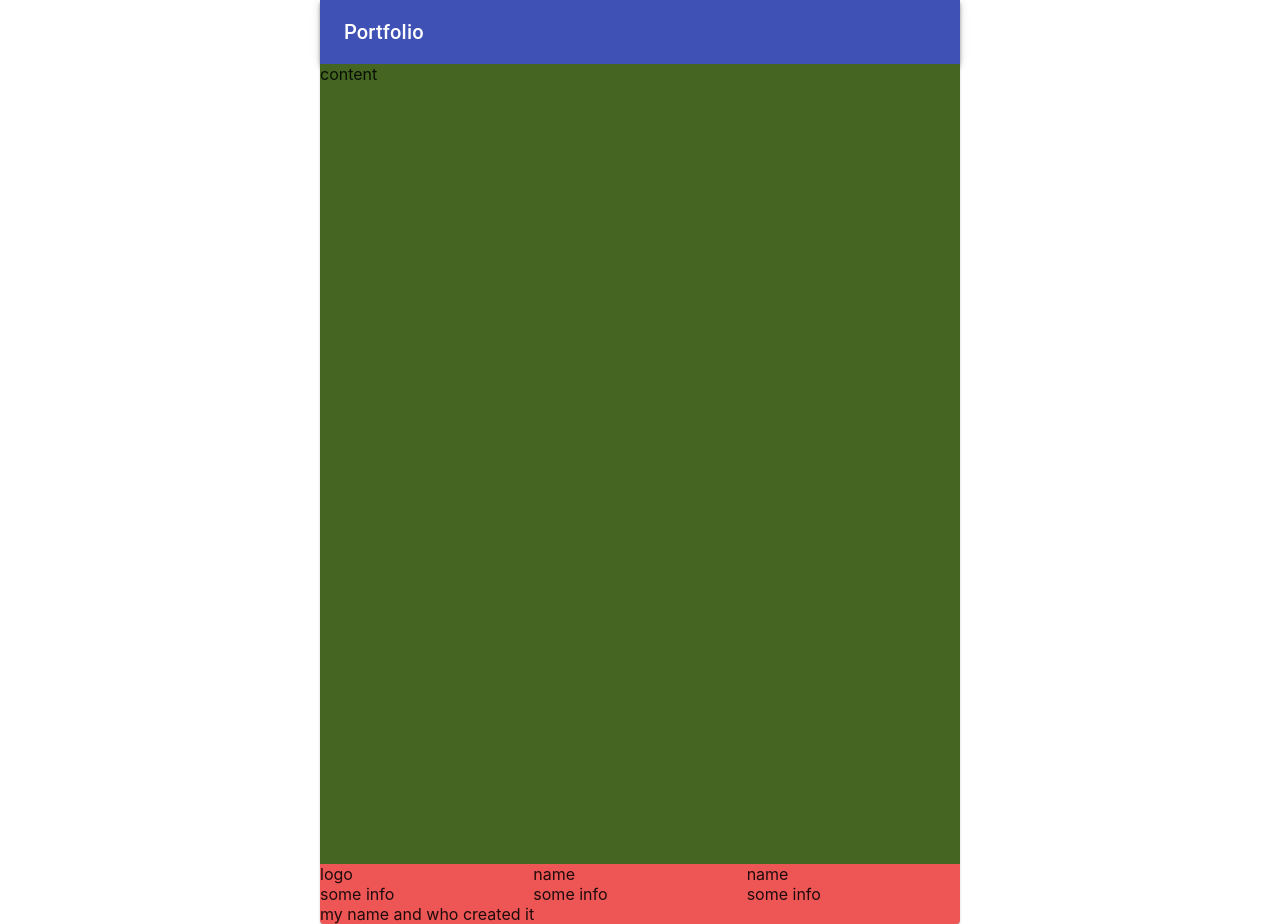
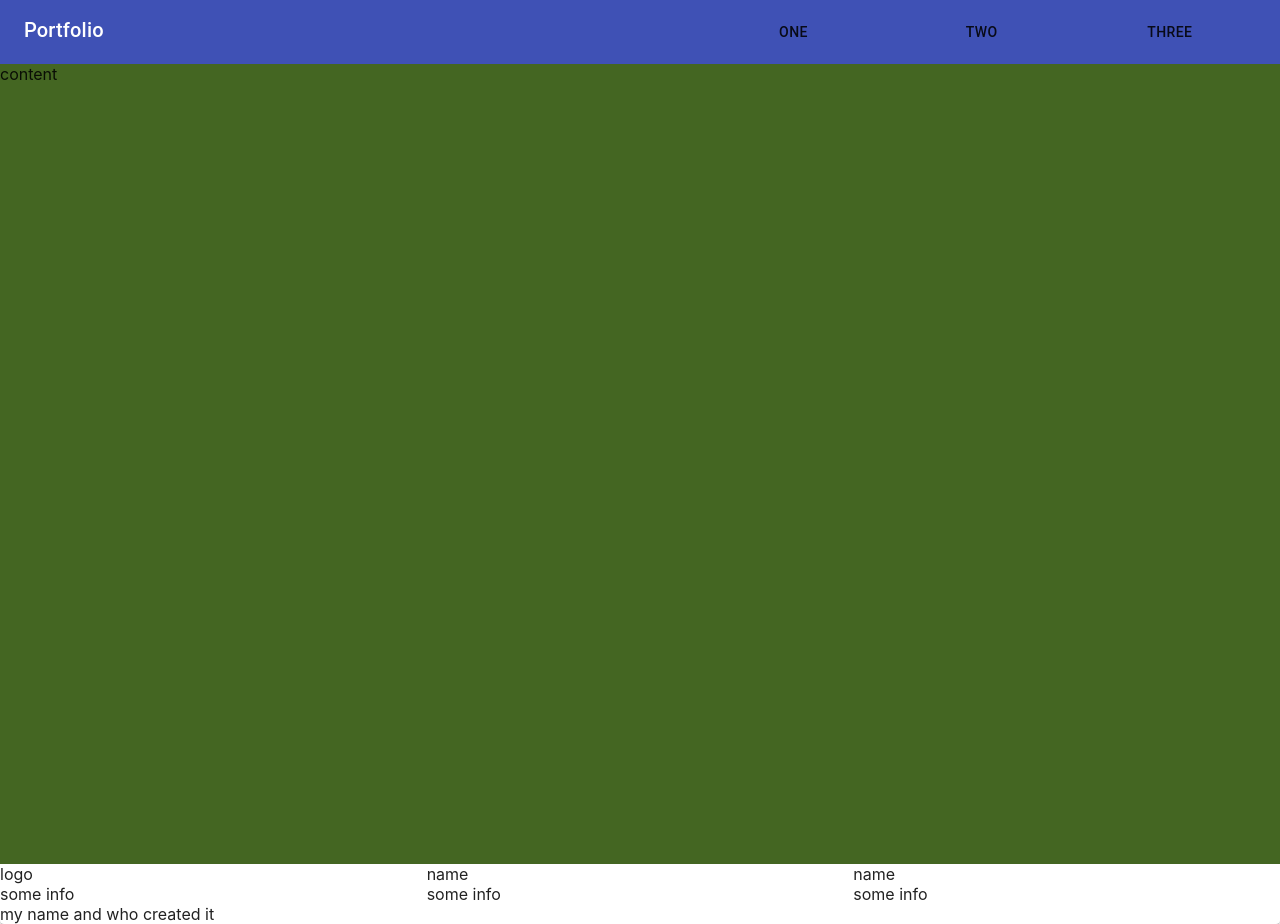
Before and after one commit to daveomri/portfolio, a React (Create React App) app: page / in a window 1280 px wide. Built offline with nearby package versions, Linux system fonts and the light colour scheme.

Commit message:
Added new styles, and remade the portfolio plans

```diff
--- a/src/App.jsx
+++ b/src/App.jsx
@@ -6,23 +6,9 @@ import { Paper, Box } from '@material-ui/core';
 import Header from './components/header/Header';
 import Footer from './components/footer/Footer';
 
-const useStyles = makeStyles(theme => ({
-  root: {
-    margin: 'auto',
-    display: 'block',
-    backgroundColor: '#e55',
-    [theme.breakpoints.up('xs')]: {
-      width: '75vw',
-    },
-    [theme.breakpoints.up('md')]: {
-      width: '50vw',
-    },
-    [theme.breakpoints.down('xs')]: {
-      width: '100%',
-    },
-  },
+const useStyles = makeStyles(() => ({
   content: {
-    height: '100vh',
+    minHeight: '100vh',
     backgroundColor: '#462f',
   },
 }));
@@ -31,7 +17,7 @@ const App = () => {
   const classes = useStyles();
 
   return (
-    <Paper className={classes.root}>
+    <Paper>
       <Header classes={classes.header} />
       <Box className={classes.content}>content</Box>
       <Footer classes={classes.footer} />
--- a/src/components/header/Header.jsx
+++ b/src/components/header/Header.jsx
@@ -1,8 +1,13 @@
 import React from 'react';
 import { makeStyles } from '@material-ui/core/styles';
-import { AppBar, Toolbar, Typography } from '@material-ui/core';
+import { AppBar, Toolbar, Typography, Grid, Button } from '@material-ui/core';
 
-const useStyles = makeStyles(() => ({}));
+const useStyles = makeStyles(theme => ({
+  button: {
+    marginLeft: theme.spacing(1),
+    marginRight: theme.spacing(1),
+  },
+}));
 
 const Header = () => {
   const classes = useStyles();
@@ -10,9 +15,44 @@ const Header = () => {
   return (
     <AppBar position="static">
       <Toolbar>
-        <Typography variant="h6" className={classes.title}>
-          Portfolio
-        </Typography>
+        <Grid container alignItems="stretch">
+          <Grid item xs={3} sm={2} md={1}>
+            <Typography variant="h6" className={classes.title}>
+              Portfolio
+            </Typography>
+          </Grid>
+          <Grid item xs={9} sm={10} md={11}>
+            <Grid container justifyContent="flex-end">
+              <Grid item xs={4} sm={2}>
+                <Button className={classes.button} fullWidth>
+                  one
+                </Button>
+              </Grid>
+              <Grid item xs={4} sm={2}>
+                <Button className={classes.button} fullWidth>
+                  two
+                </Button>
+              </Grid>
+              <Grid item xs={4} sm={2}>
+                <Button className={classes.button} fullWidth>
+                  three
+                </Button>
+              </Grid>
+              {/* <Grid item xs={3} md={2}>
+                <Button className={classes.button} fullWidth>menu</Button>
+                {/ * <SwipeableDrawer
+                  anchor="right"
+                  onOpen={handleState(true)}
+                  open={state}
+                  onClose={handleState(false)}
+                  className={classes.drawer}
+                >
+                  Drawer
+                </SwipeableDrawer> * /}
+              </Grid> */}
+            </Grid>
+          </Grid>
+        </Grid>
       </Toolbar>
     </AppBar>
   );
```
